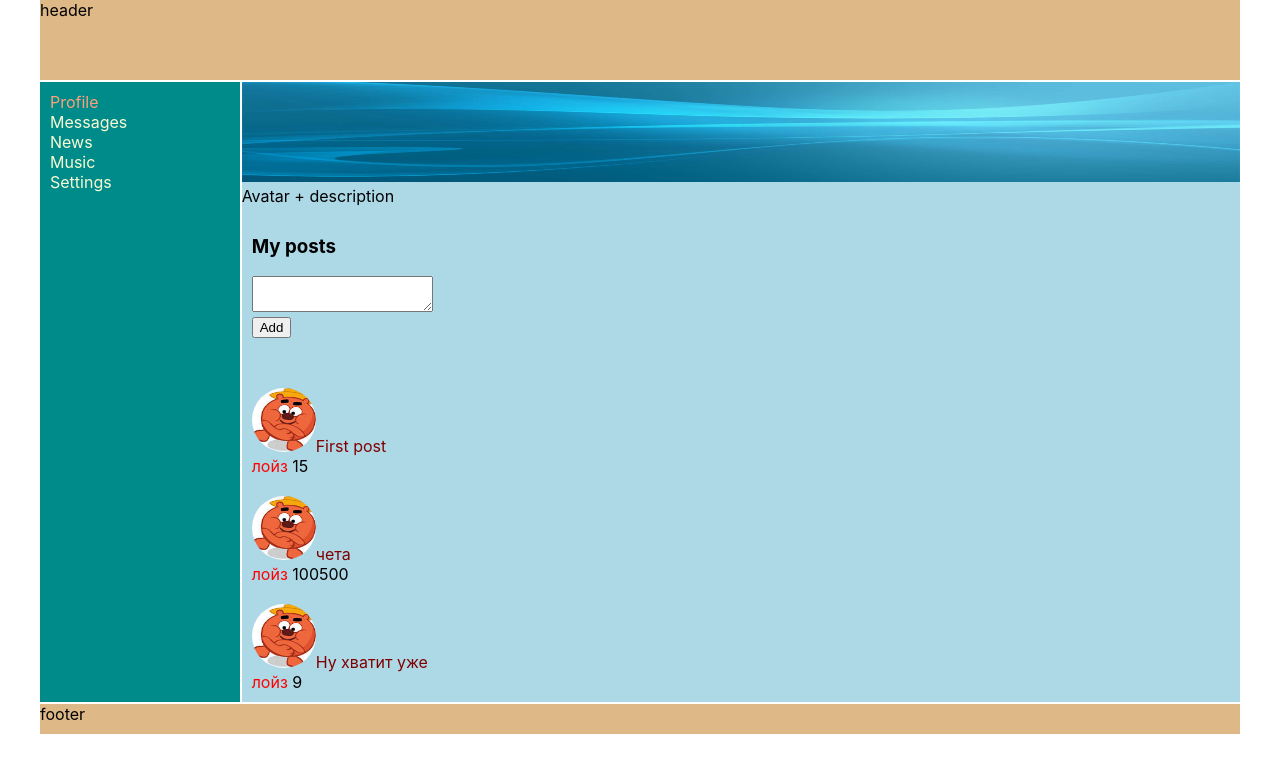
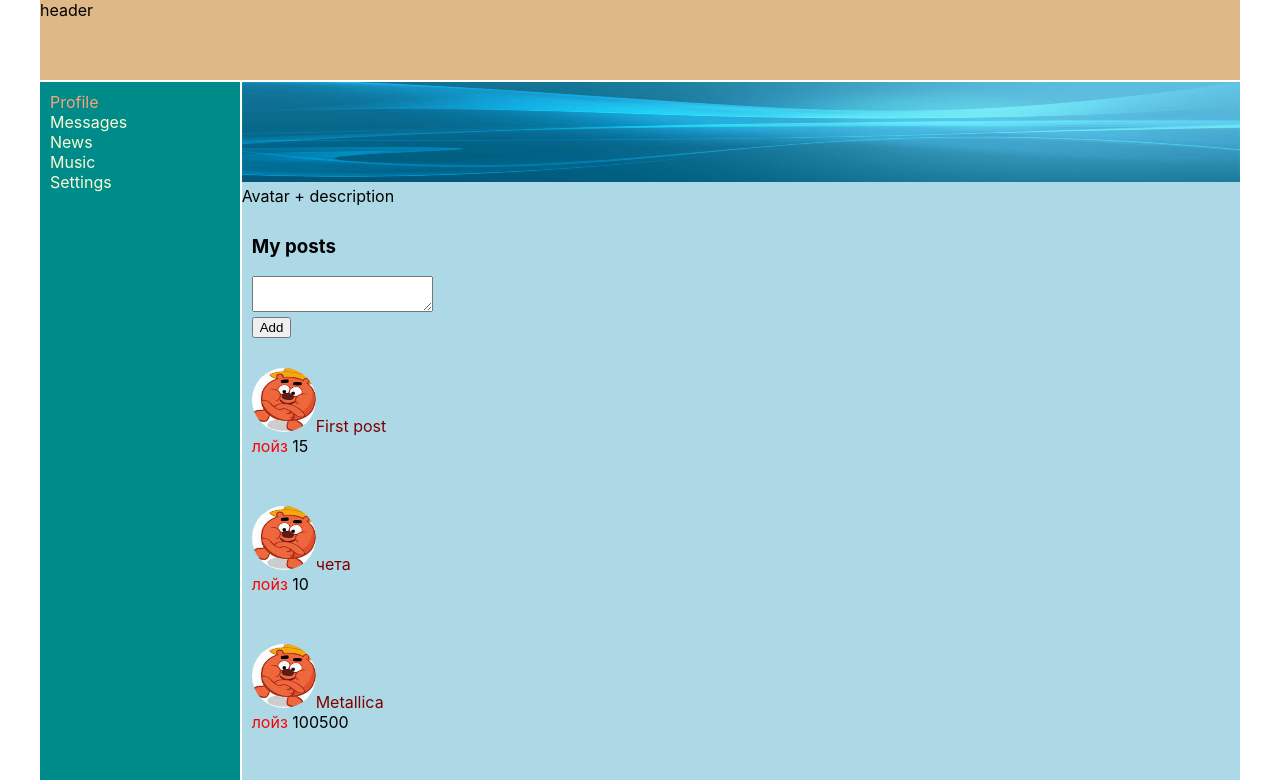
Before and after one commit to metalheadpnz/socialNetwork, a React (Create React App) app: page /Profile in a window 1280 px wide. Shown: the top 780 px of the page. Built offline with nearby package versions, Linux system fonts and the light colour scheme.

Commit message:
Lesson 25. more map

```diff
--- a/src/App.css
+++ b/src/App.css
@@ -10,3 +10,6 @@
     width: 1200px;
     margin: 0px auto;
 }
+/*div{*/
+/*    border: solid black 1px;*/
+/*}*/
--- a/src/components/MainContent/Messages/MessagesList/MessagesList.jsx
+++ b/src/components/MainContent/Messages/MessagesList/MessagesList.jsx
@@ -11,11 +11,11 @@ function MessagesList() {
     ]
 
 
-    let messagesElements = messagesData.map(m => <div>{m.message}</div>);
+    let messagesArr = messagesData.map(m => <div>{m.message}</div>);
 
     return (
         <div>
-            {messagesElements}
+            {messagesArr}
         </div>
     );
 }
--- a/src/components/MainContent/Messages/UsersConversationList/UsersConversationList.jsx
+++ b/src/components/MainContent/Messages/UsersConversationList/UsersConversationList.jsx
@@ -26,11 +26,11 @@ function UsersConversationList(props) {
     ]
 
 
-    let usersInListElements = usersInListData.map(user => <UserInList userName={user.userName} id={user.id}/>)
+    let usersInListArr = usersInListData.map(user => <UserInList userName={user.userName} id={user.id}/>)
 
     return (
         <div>
-            {usersInListElements}
+            {usersInListArr}
         </div>
     );
 }
--- a/src/components/MainContent/Profile/MyPosts/MyPosts.jsx
+++ b/src/components/MainContent/Profile/MyPosts/MyPosts.jsx
@@ -3,6 +3,16 @@ import s from './MyPosts.module.css';
 import Post from './Post/Post';
 
 function MyPosts(props) {
+    let postsData = [
+        {id: 1, message: 'First post', likeCounter: 15},
+        {id: 1, message: 'чета', likeCounter: 10},
+        {id: 1, message: 'Metallica', likeCounter: 100500},
+        {id: 1, message: 'nothing to commit', likeCounter: 666},
+        {id: 1, message: 'Ну хватит уже', likeCounter: 13}
+    ]
+
+    let postsArr = postsData.map(elem => <Post message={elem.message} likeCounter={elem.likeCounter}/>);
+
     return (
         <div className={s.myPosts}>
             <h3>
@@ -10,17 +20,13 @@ function MyPosts(props) {
             </h3>
             <form action="" className={s.form}>
                 <div>
-                    <textarea  type="text"/>
+                    <textarea type="text"/>
                 </div>
                 <div>
                     <button>Add</button>
                 </div>
             </form>
-
-            <Post message="First post" likeCounter="15"/>
-            <Post message="чета" likeCounter="100500"/>
-            <Post message="Ну хватит уже" likeCounter="9"/>
-
+            {postsArr}
         </div>
     );
 }
--- a/src/components/MainContent/Profile/MyPosts/Post/Post.module.css
+++ b/src/components/MainContent/Profile/MyPosts/Post/Post.module.css
@@ -1,6 +1,7 @@
 .Post {
     color: maroon;
-    margin-top: 20px;
+    margin-bottom: 50px;
+
 }
 
 .Post img {
```
